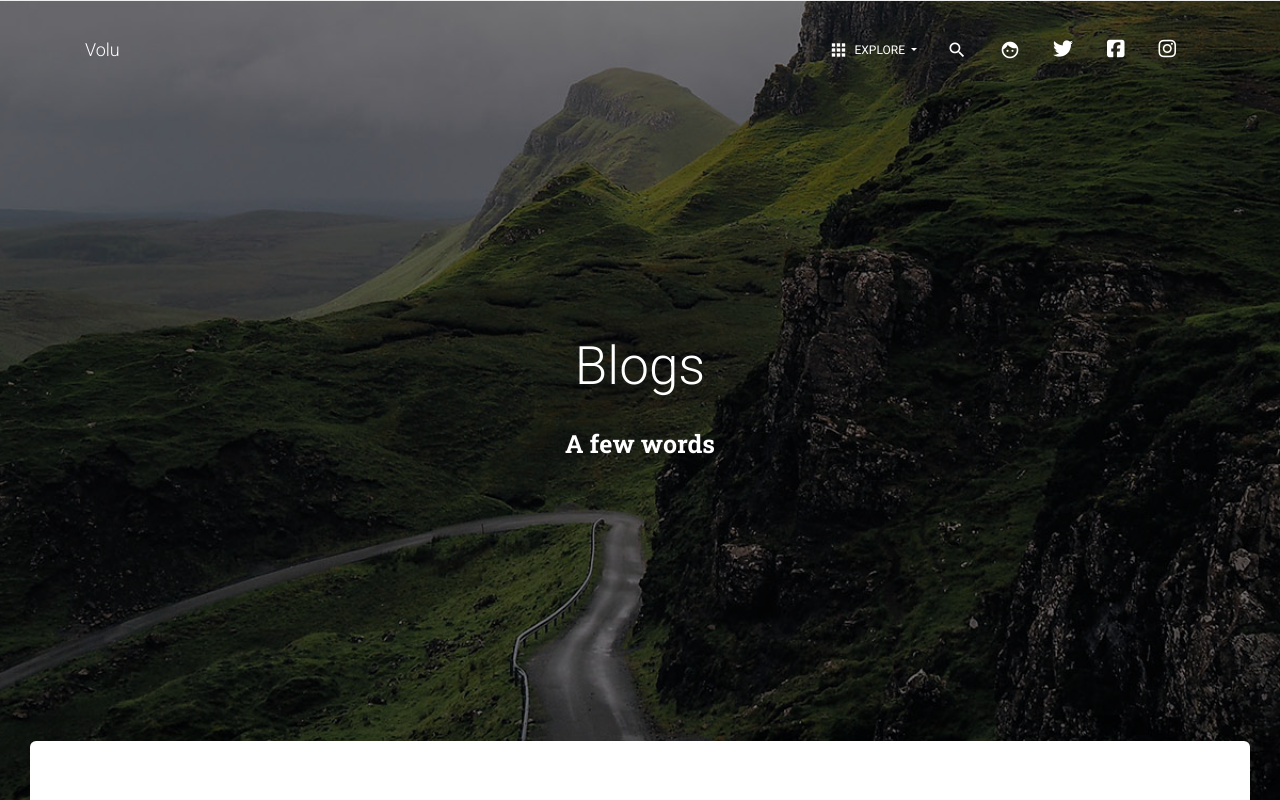
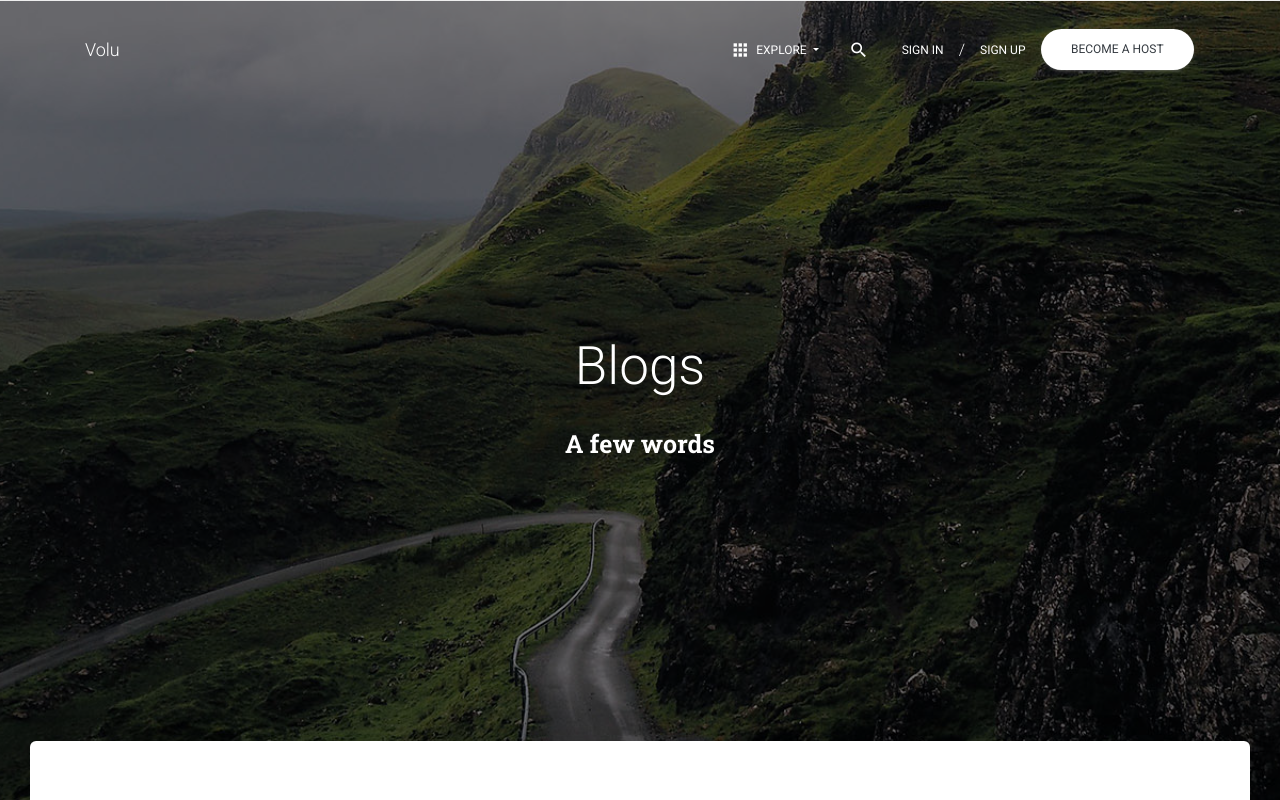
Before and after one commit to gurupratap-matharu/volu, a Django app: page /blog/ in a window 1280 px wide. Shown: the top 800 px of the page. Run offline with Django 3.2, Linux system fonts and the light colour scheme; data that the repository does not hold is empty; parts of the project's set-up code (start-up, migrations or seed data) failed here and were passed over; some libraries are stand-ins or nearby versions.

Commit message:
Improve UI of top nav bar

```diff
--- a/backend/templates/includes/_navigation.html
+++ b/backend/templates/includes/_navigation.html
@@ -37,34 +37,28 @@
                         <i class="material-icons">search</i>
                     </a>
                 </li>
+                {% if user.is_authenticated %}
                 <li class="nav-item">
-
-                    {% if user.is_authenticated %}
                     <a class="nav-link" href="{% url 'account_logout' %}">
-                        <i class="material-icons">face</i>
-                    </a>
-                    {% else %}
-                    <a class="nav-link" href="{% url 'account_login' %}">
-                        <i class="material-icons">face</i>
-                    </a>
-                    {% endif %}
-                </li>
-                <li class="nav-item">
-                    <a class="nav-link" rel="tooltip" title="" data-placement="bottom" href="" target="_blank"
-                        data-original-title="Follow us on Twitter" rel="nofollow">
-                        <i class="fa fa-twitter"></i>
+                        <i class="material-icons">account_circle</i>
                     </a>
                 </li>
+                {% else %}
                 <li class="nav-item">
-                    <a class="nav-link" rel="tooltip" title="" data-placement="bottom" href="" target="_blank"
-                        data-original-title="Like us on Facebook" rel="nofollow">
-                        <i class="fa fa-facebook-square"></i>
+                    <a class="nav-link" href="{% url 'account_login' %}">
+                        Sign in
                     </a>
                 </li>
+                <li>/</li>
                 <li class="nav-item">
-                    <a class="nav-link" rel="tooltip" title="" data-placement="bottom" href="" target="_blank"
-                        data-original-title="Follow us on Instagram" rel="nofollow">
-                        <i class="fa fa-instagram"></i>
+                    <a class="nav-link" href="{% url 'account_signup' %}">
+                        Sign up
+                    </a>
+                </li>
+                {% endif %}
+                <li class="nav-item">
+                    <a class="btn btn-white btn-round text-dark" href="{% url 'places:place_create' %}">
+                        Become a Host
                     </a>
                 </li>
             </ul>
```
